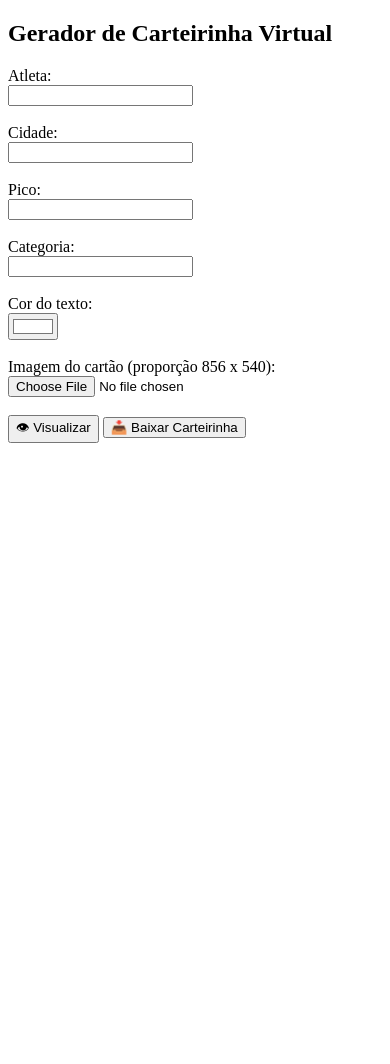
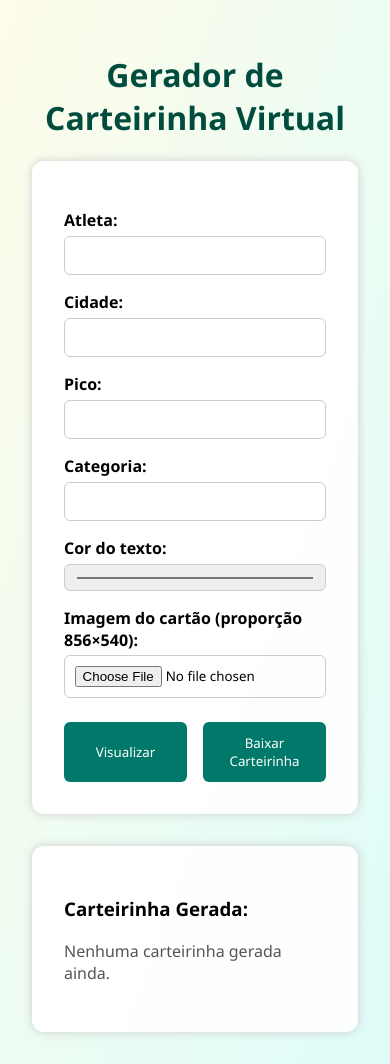
Before and after one commit to rodrigocssoares/carteirinha-virtual, a Flask app: page / in a window 390 px wide. Before the commit the page ends 443 px from the top, so only its background shows below. Run offline with Flask 3, Linux system fonts and the light colour scheme.

Commit message:
Melhoria visual com layout mais moderno e responsivo

```diff
--- a/templates/index.html
+++ b/templates/index.html
@@ -2,50 +2,112 @@
 <html lang="pt-br">
 <head>
     <meta charset="UTF-8">
+    <meta name="viewport" content="width=device-width, initial-scale=1.0">
     <title>Carteirinha Virtual</title>
+    <style>
+        * {
+            box-sizing: border-box;
+            font-family: 'Segoe UI', sans-serif;
+        }
+        body {
+            margin: 0;
+            background: linear-gradient(to bottom right, #fefcea, #defcf9);
+            padding: 2rem;
+        }
+        h1 {
+            text-align: center;
+            color: #004d40;
+        }
+        .container {
+            display: flex;
+            flex-wrap: wrap;
+            justify-content: center;
+            gap: 2rem;
+            max-width: 1200px;
+            margin: 0 auto;
+        }
+        .formulario, .preview {
+            background-color: #ffffffee;
+            padding: 2rem;
+            border-radius: 12px;
+            box-shadow: 0 0 10px #ccc;
+            flex: 1;
+            min-width: 300px;
+        }
+        label {
+            font-weight: 600;
+            display: block;
+            margin-top: 1rem;
+        }
+        input[type="text"], input[type="color"], input[type="file"] {
+            width: 100%;
+            padding: 0.6rem;
+            margin-top: 0.3rem;
+            border: 1px solid #ccc;
+            border-radius: 6px;
+        }
+        .botoes {
+            margin-top: 1.5rem;
+            display: flex;
+            gap: 1rem;
+        }
+        .botoes button {
+            flex: 1;
+            padding: 0.75rem;
+            background-color: #00796b;
+            color: white;
+            border: none;
+            border-radius: 6px;
+            cursor: pointer;
+            transition: background 0.3s;
+        }
+        .botoes button:hover {
+            background-color: #004d40;
+        }
+        .preview img {
+            width: 100%;
+            border-radius: 6px;
+            margin-top: 1rem;
+            box-shadow: 0 0 5px #aaa;
+        }
+    </style>
 </head>
 <body>
-    <h2>Gerador de Carteirinha Virtual</h2>
+    <h1>Gerador de Carteirinha Virtual</h1>
+    <form class="container" method="POST" enctype="multipart/form-data">
+        <div class="formulario">
+            <label for="nome">Atleta:</label>
+            <input type="text" id="nome" name="nome" value="{{ nome }}" required>
 
-    <form method="POST" enctype="multipart/form-data">
-        <label for="atleta">Atleta:</label><br>
-        <input type="text" id="atleta" name="atleta" value="{{ atleta or '' }}" required><br><br>
+            <label for="cidade">Cidade:</label>
+            <input type="text" id="cidade" name="cidade" value="{{ cidade }}" required>
 
-        <label for="cidade">Cidade:</label><br>
-        <input type="text" id="cidade" name="cidade" value="{{ cidade or '' }}" required><br><br>
+            <label for="pico">Pico:</label>
+            <input type="text" id="pico" name="pico" value="{{ pico }}">
 
-        <label for="pico">Pico:</label><br>
-        <input type="text" id="pico" name="pico" value="{{ pico or '' }}" required><br><br>
+            <label for="categoria">Categoria:</label>
+            <input type="text" id="categoria" name="categoria" value="{{ categoria }}">
 
-        <label for="categoria">Categoria:</label><br>
-        <input type="text" id="categoria" name="categoria" value="{{ categoria or '' }}" required><br><br>
+            <label for="cor">Cor do texto:</label>
+            <input type="color" id="cor" name="cor" value="{{ cor | default('#ffffff') }}">
 
-        <label for="cor">Cor do texto:</label><br>
-        <input type="color" id="cor" name="cor" value="{{ cor or '#ffffff' }}"><br><br>
+            <label for="imagem">Imagem do cartão (proporção 856×540):</label>
+            <input type="file" id="imagem" name="imagem">
 
-        <label for="imagem">Imagem do cartão (proporção 856 x 540):</label><br>
-        <input type="file" id="imagem" name="imagem" accept="image/*"><br><br>
+            <div class="botoes">
+                <button type="submit" name="acao" value="visualizar">Visualizar</button>
+                <button type="submit" name="acao" value="baixar">Baixar Carteirinha</button>
+            </div>
+        </div>
 
-        {% if image_original %}
-            <input type="hidden" name="imagem_original" value="{{ image_original }}">
-        {% endif %}
-
-        <button type="submit" name="acao" value="preview">👁 Visualizar</button>
-        <button type="submit" name="acao" value="salvar">📥 Baixar Carteirinha</button>
+        <div class="preview">
+            <h3>Carteirinha Gerada:</h3>
+            {% if imagem_gerada %}
+                <img src="/{{ imagem_gerada }}" alt="Carteirinha">
+            {% else %}
+                <p style="color: #555">Nenhuma carteirinha gerada ainda.</p>
+            {% endif %}
+        </div>
     </form>
-
-    {% if erro %}
-        <p style="color: red;">{{ erro }}</p>
-    {% endif %}
-
-    {% if image_url %}
-        <hr>
-        <h3>Carteirinha Gerada:</h3>
-        <img src="{{ image_url }}" alt="Carteirinha gerada" style="max-width:100%; height:auto; border:1px solid #ccc; padding:10px;">
-        <br><br>
-        {% if download %}
-            <a href="{{ image_url }}" download>📥 Clique aqui para baixar sua carteirinha</a>
-        {% endif %}
-    {% endif %}
 </body>
 </html>
```
